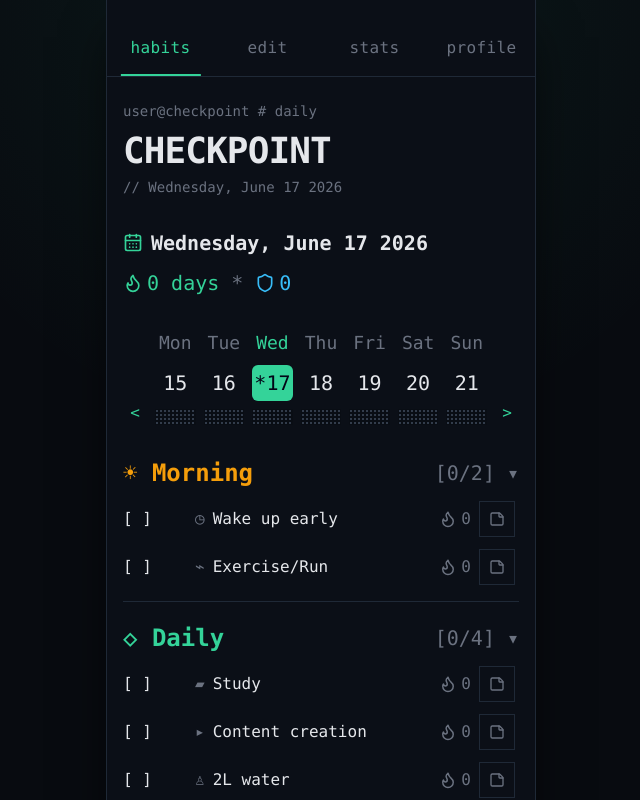
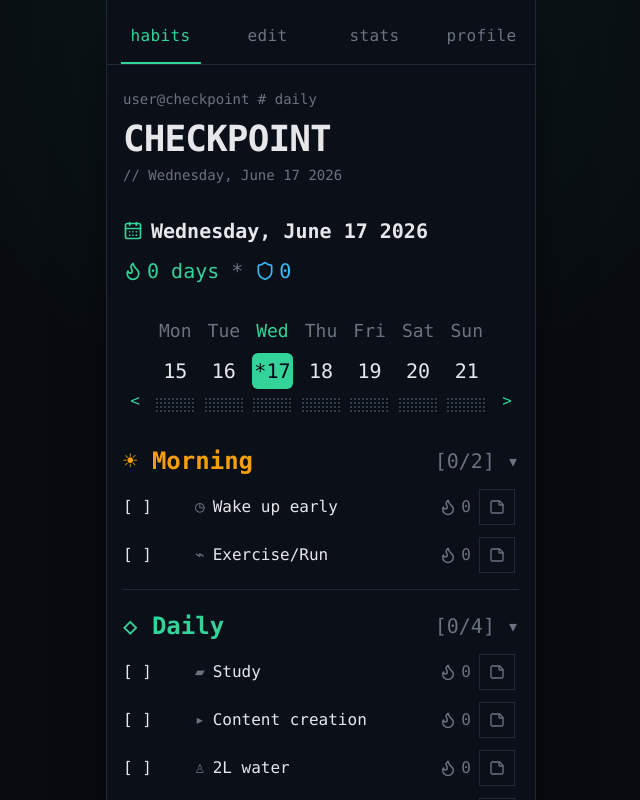
Before and after one commit to YoItsLuisBro/checkpoint, a React (Vite) app: page / in a window 1280 px wide. Both pictures are taken after a click on the button "continue with current data". Shown: the top 800 px of the page, without its empty margins (319-959 px from the left). Built offline with nearby package versions, Linux system fonts and the light colour scheme.

Commit message:
Changed topnav to sticky

```diff
--- a/src/components/layout/TopNav.tsx
+++ b/src/components/layout/TopNav.tsx
@@ -29,7 +29,7 @@ const navItems: Array<{
 
 export default function TopNav({ activeView, onChangeView }: TopNavProps) {
   return (
-    <nav className="-mx-4 mb-6 border-b bg-(--cp-surface) border-(--cp-border)">
+    <nav className="sticky top-0 z-50 -mx-4 mb-6 border-b bg-(--cp-surface) border-(--cp-border) -mt-3">
       <div className="grid grid-cols-4">
         {navItems.map((item) => {
           const isActive = activeView === item.id;
```
